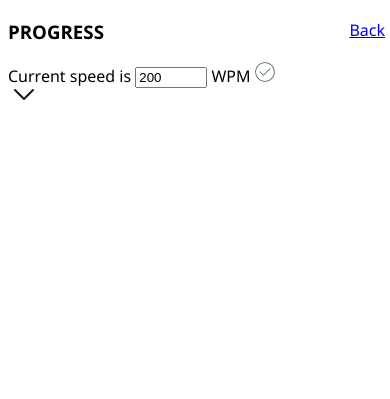
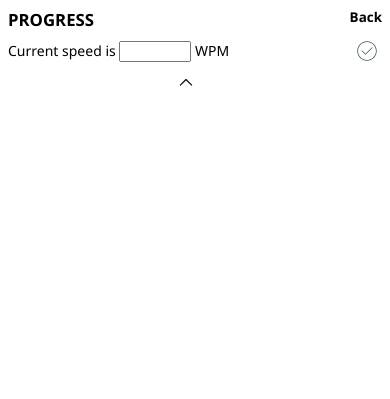
Before and after one commit to virajprabhu/read-timer, a browser extension: page options.html in a window 390 px wide. Drawn offline with Linux system fonts and the light colour scheme.

Commit message:
css restyling and code cleanup - graphing disabled for now

```diff
--- a/options.html
+++ b/options.html
@@ -13,27 +13,29 @@
     <script src="options.js"></script>
     </head>
     <body>
-        <a id="backLink">Back</a>
-        <div id="header">
-            <h3 id="progressLabel">PROGRESS</h3>
-        </div>
-        <form id="input-speed">
-            Current speed is
-            <input type="number" id="input-box" min="10" max="2000" /> WPM
-            <input type="image" id="submit-tick" src="resources/tick.svg" value="Submit" />
-            <div id="saved-message"></div>
-        </form>
-        <div class="wrapper">
-            <div class="small">
+        <header>
+            <span id="progress-label">PROGRESS</span>
+            <a id="backlink">Back</a>
+        </header>
+        <section>
+            <form>
+                <div id="input-speed">
+                    Current speed is
+                    <input type="number" id="input-box" min="10" max="2000" /> WPM
+                </div>
+                <div id="submit-button">
+                    <input type="image" id="submit-tick" src="resources/tick.svg" value="Submit" />
+                </div>
+            </form>
+        </section>
+        <section class="viz-wrapper">
+            <div id="resize-wrapper">
                 <a href="#">
-                    <img id="toggle-size" src="resources/expand.svg">
+                    <img src="resources/collapse.svg">
                 </a>
-                <div id="content">
-                    <div class="demo-container">
-                        <div id="placeholder"></div>
-                    </div>
-                </div>
             </div>
-        </div>
+            <div id="placeholder" class="big">
+            </div>
+        </section>
     </body>
 </html>
--- a/options.js
+++ b/options.js
@@ -9,9 +9,9 @@ var debug = false;
 */
 chrome.storage.sync.get("readTimeDefaultSpeed", function(result) {
   if (!result || !result.readTimeDefaultSpeed) {
-    document.getElementById("input-box").value = 200;
+    $("#input-box").value = 200;
   } else {
-    document.getElementById("input-box").value = result.readTimeDefaultSpeed;
+    $("#input-box").value = result.readTimeDefaultSpeed;
   }
 });
 
@@ -19,7 +19,7 @@ chrome.storage.sync.get("readTimeDefaultSpeed", function(result) {
  * Add a link back to the popup page, and bind submit button to function.
  */
 window.addEventListener("DOMContentLoaded", function() {
-    document.getElementById("backLink").href = chrome.extension.getURL("popup.html");
+    document.getElementById("backlink").href = chrome.extension.getURL("popup.html");
     document.getElementById("input-speed").onsubmit = saveOptions;
 
 });
@@ -180,11 +180,11 @@ function saveOptions() {
 // });
 
 $(document).ready(function(){
-    $('.wrapper').find('a[href="#"]').on('click', function (e) {
+    $('.viz-wrapper').find('a[href="#"]').on('click', function (e) {
         e.preventDefault();
         this.expand = !this.expand;
-        $('.wrapper a').html(this.expand ? "<img src='resources/collapse.svg'></a>"
-                            : "<img src='resources/expand.svg'>");
-        $(this).closest('.wrapper').find('.small, .big').toggleClass('small big');
+        $('.viz-wrapper a').html(this.expand ? "<img src='resources/expand.svg'></a>"
+                            : "<img src='resources/collapse.svg'>");
+        $('#placeholder').toggleClass('small big');
     });
 });
--- a/popup.js
+++ b/popup.js
@@ -74,7 +74,7 @@ chrome.runtime.onMessage.addListener(function(request, sender, sendResponse) {
  */
 window.addEventListener("DOMContentLoaded", function() {
 	// Add a link to the options page.
-	document.getElementById("optionsLink").href = chrome.extension.getURL("options.html");
+	document.getElementById("optionslink").href = chrome.extension.getURL("options.html");
 
 	chrome.storage.sync.get("readTimeDefaultSpeed", function(result) {
 		if (result && result.readTimeDefaultSpeed) {
--- a/stylesheets/options.css
+++ b/stylesheets/options.css
@@ -1,47 +1,55 @@
 body {
     font-family: "Segoe UI", "Lucida Grande", Tahoma, sans-serif;
-    font-size: 100%;
+    font-size: 14px;
 }
+/*
+ * Setting styling for header
+ */
+header {
+    font-weight: bold;
+    font-size: 120%;
+    min-width: 250px;
+    padding-bottom: 10px;
+}
+
+header #backlink {
+    float: right;
+    font-size: 80%;
+    text-decoration: none;
+    color: inherit;
+}
+
+/*
+ * Styling for speed section
+ */
 #input-speed {
+    display: inline-block;
     text-align: left;
-    min-height: 50%;
 }
-.small {
-    width: 200px;
-    height: auto
-    overflow: hidden;
+
+#submit-button {
+    float: right;
+    display: inline-block;
+    margin-right: 5px;
 }
-.big {
-    width: 200px;
-    height: 200px;
-}
-#placeholder .button {
-    position: absolute;
-    cursor: pointer;
-}
-#placeholder div.button {
-    font-size: smaller;
-    color: #999;
-    background-color: #eee;
-    padding: 2px;
-}
-.message {
-    padding-left: 50px;
-    font-size: smaller;
-}
-#progressLabel #backLink {
-    text-align: center;
-}
+
 #submit-tick {
     height:20px;
 }
+/*
+ * Styling for resizable section
+ */
+.small {
+    display: none;
+}
 
-#backLink {
-    position:fixed;
-    right:5px;
-    margin-top:0px
+.big {
+    width: auto;
+    height: 300px;
 }
-#toggle-size {
-    position: relative;
-    bottom: 10px;
+
+#resize-wrapper img {
+    height: 20px;
+    margin-top: 10px;
+    margin-left: 45%;
 }
--- a/stylesheets/popup.css
+++ b/stylesheets/popup.css
@@ -1,20 +1,21 @@
 body {
   font-family: "Segoe UI", "Lucida Grande", Tahoma, sans-serif;
-  font-size: 100%;
+  font-size: 14px;
 }
+
 #status {
   width: auto;
   min-width: 85px;
   text-align: center;
   margin-right: 20px;
 }
+
 #remaining {
   width: auto;
   min-width: 85px;
   text-align: center;
 }
-#optionsLink {
-  position:fixed;
-  right:0px;
-  margin-top:5px
+
+#options {
+  float:right;
 }
```
Also changed, not shown: popup.html (+5 -4 lines).
